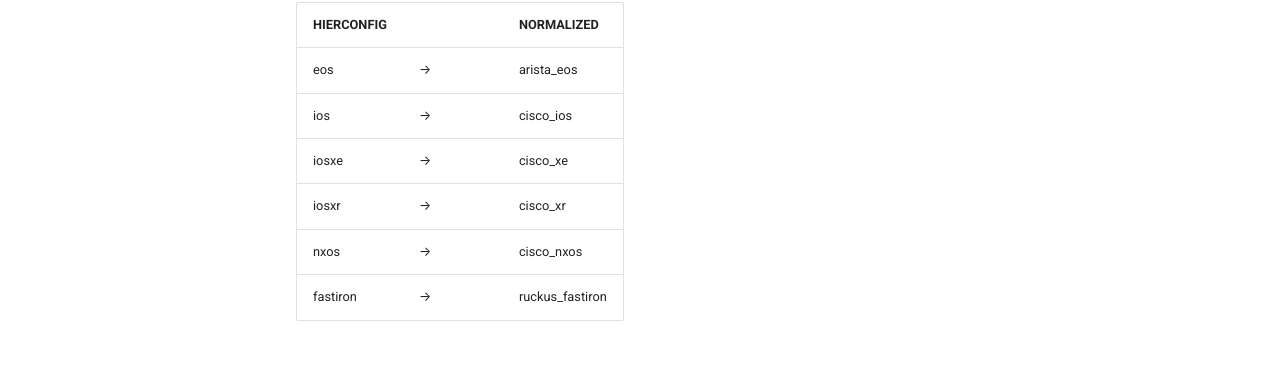
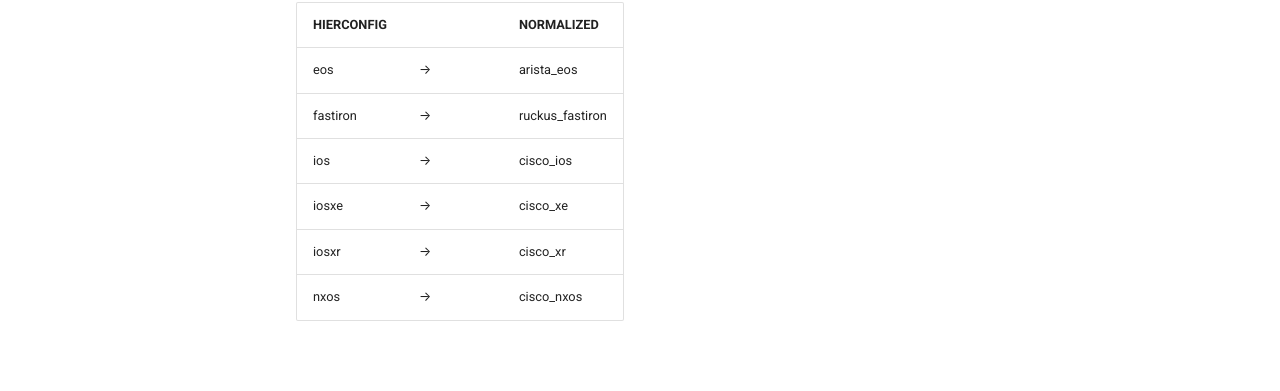
Before and after one commit to networktocode/netutils, an MkDocs documentation site: the page built from docs/user/lib_mapper/hierconfig.md, in a window 1280 px wide. Shown: the part 242-633 px from the top of the page. Built offline with MkDocs 1.6.1 and Material for MkDocs 9.7.7, drawn with Linux system fonts in a browser that asks for light colours; comment, search, counter and statistics services are not loaded.

```diff
--- a/docs/user/lib_mapper/hierconfig.md
+++ b/docs/user/lib_mapper/hierconfig.md
@@ -1,8 +1,8 @@
 | HIERCONFIG | | NORMALIZED |
 | ---------- | -- | ------ |
 | eos | → | arista_eos |
+| fastiron | → | ruckus_fastiron |
 | ios | → | cisco_ios |
 | iosxe | → | cisco_xe |
 | iosxr | → | cisco_xr |
 | nxos | → | cisco_nxos |
-| fastiron | → | ruckus_fastiron |
```
Also changed, not shown: docs/user/lib_mapper/hierconfig_reverse.md (line endings or trailing spaces).
